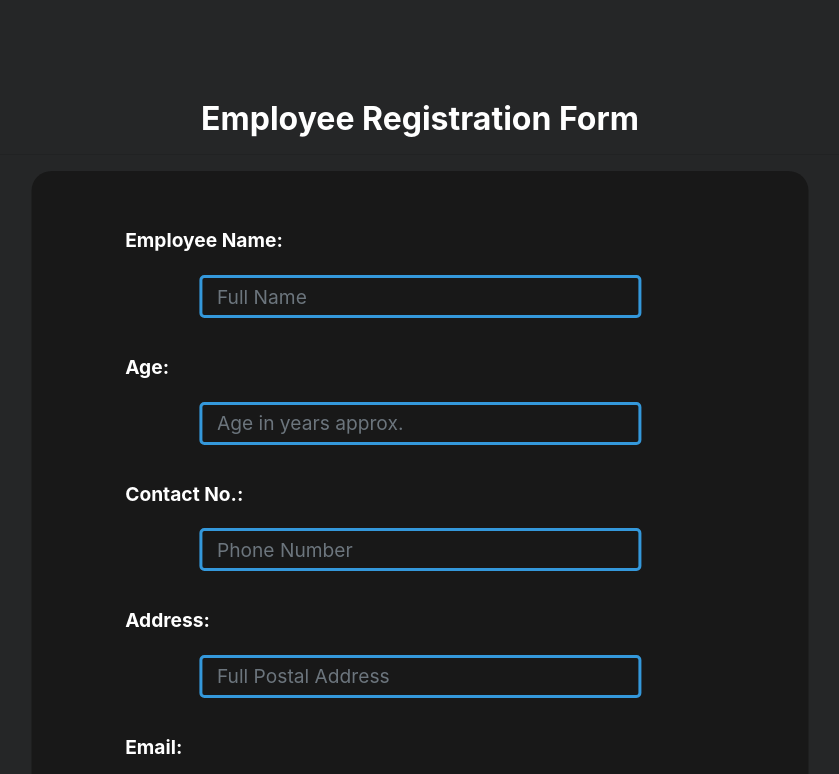
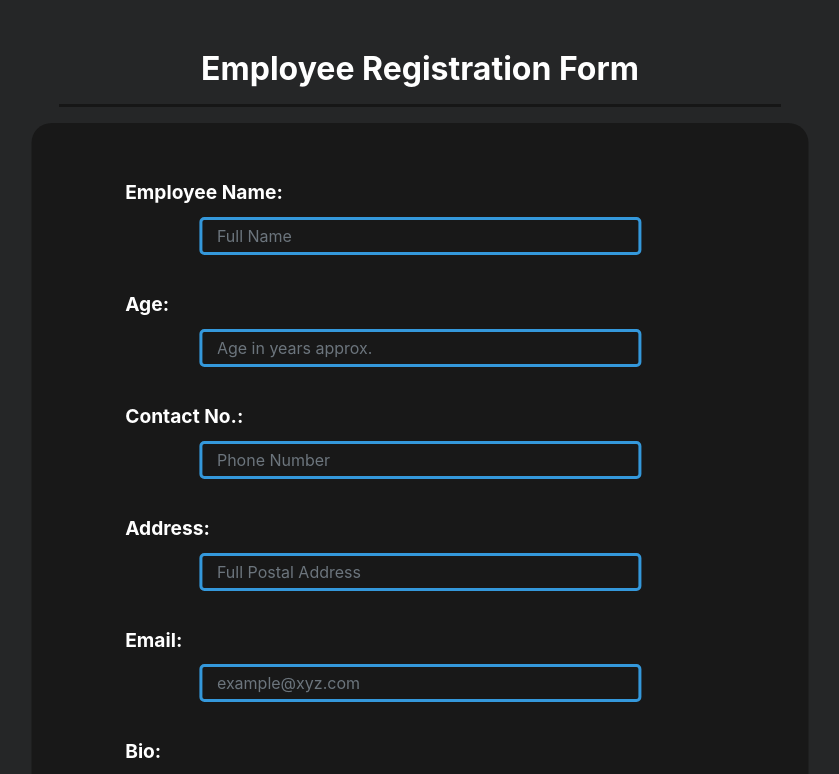
Before and after one commit to divyansh-aggarwal-vinove/regform, an Angular app: page / in a window 1280 px wide. Shown: the top 774 px of the page, without its empty margins (220-1059 px from the left). Built offline with nearby package versions, Linux system fonts and the light colour scheme.

Commit message:
css changed

```diff
--- a/src/app/app.component.css
+++ b/src/app/app.component.css
@@ -1,13 +1,18 @@
 body {
-    padding-top: 100px;
+    padding-top: 50px;
 }
 
-h2{
+h2 {
     color: #fff;
     font-weight: bold;
     text-align: center;
 }
 
+hr {
+    width: 65%;
+    border-width: 3px;
+    background-color:#181818;
+}
 .box {
     background-color: #181818;
     width: 70%;
@@ -39,9 +44,9 @@ form input, form textarea {
     background-color: #181818;
     border: 3px solid #3498db;
     border-radius: 5px;
-    margin:  20px 0;
+    margin:  10px 0;
     outline: none;
-    font-size: 1.2rem;
+    font-size: 1rem;
     color: #fff;
     position: relative;
     left: 50%;
```
